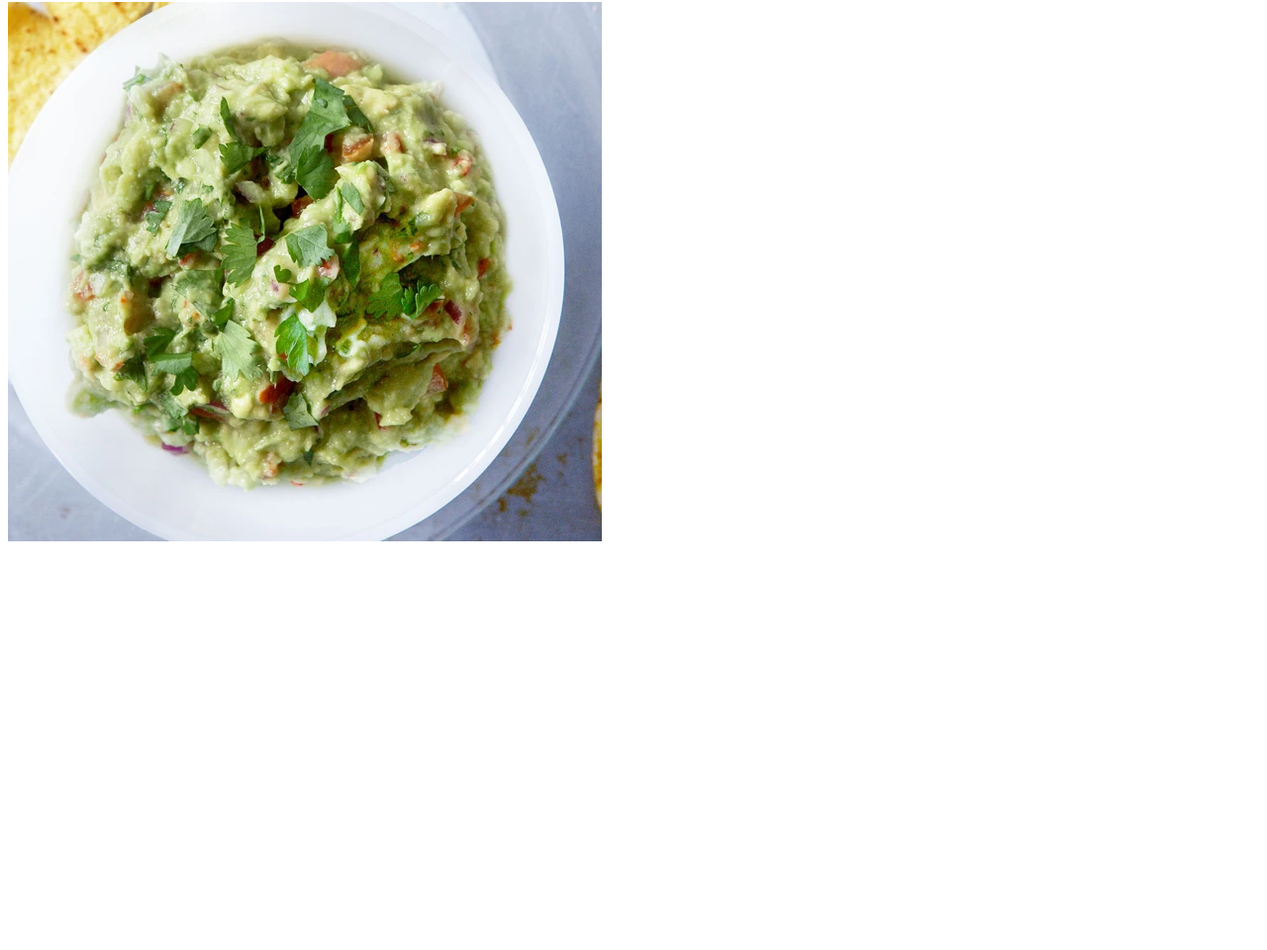
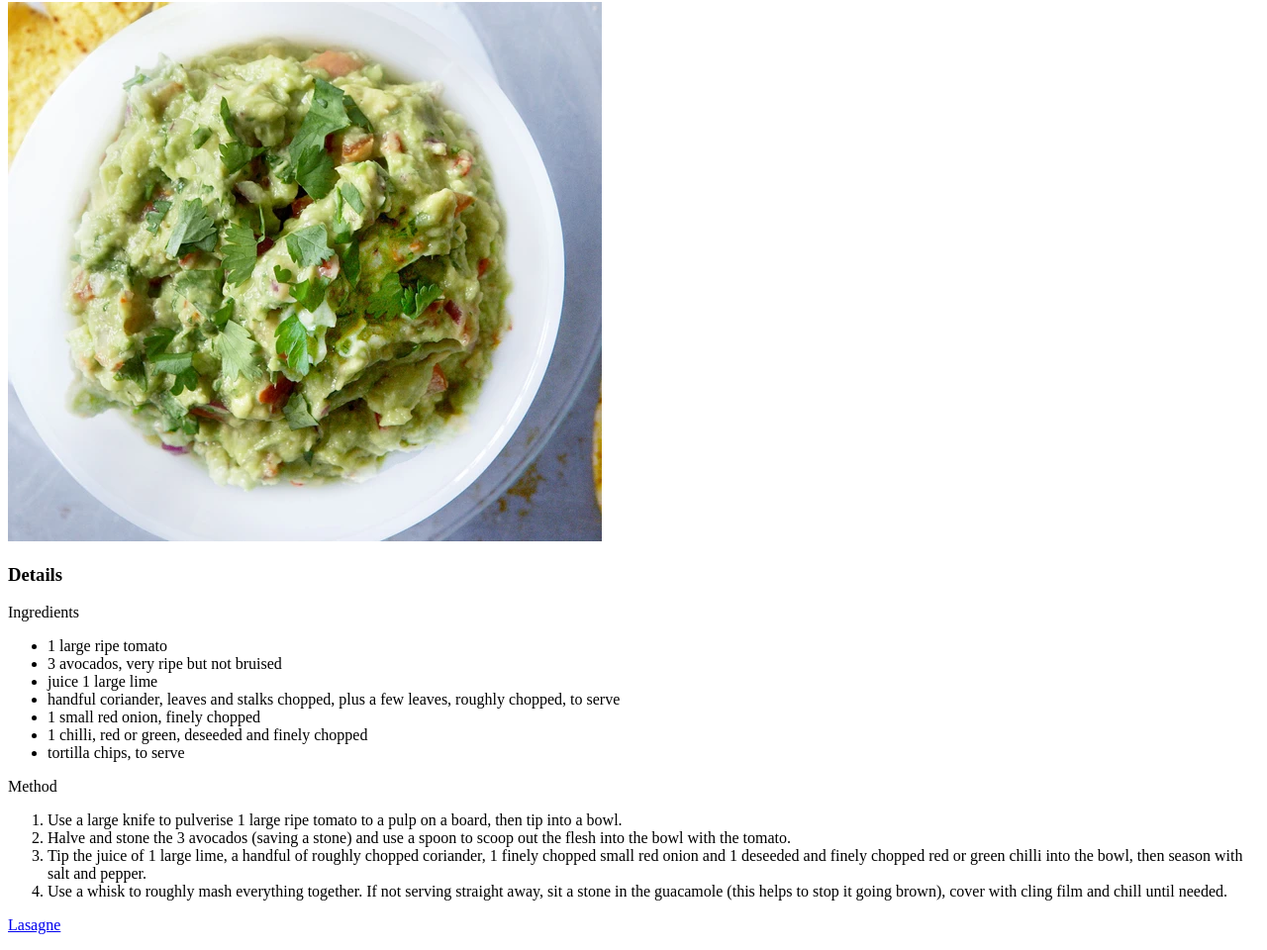
Before and after one commit to toedsocks/odin-recipes, a plain HTML site: page recipes/recipes.html in a window 1280 px wide. Shown: the part 78-1038 px from the top of the page at 99% size. Before the commit the page ends 800 px from the top, so only its background shows below. Drawn offline with Linux system fonts and the light colour scheme.

Commit message:
Added 2 blank recipe files, put lists into lasagne renamed guac to index

```diff
--- a/recipes/recipes.html
+++ b/recipes/recipes.html
@@ -9,5 +9,29 @@
 <body>
     <h1> GUAC</h1>
     <img src="guac.jpg" Alt ="Guacamole">
+    <h3>Details</h3>
+    <p>Ingredients</p>
+    <p><ul>
+        <li>1 large ripe tomato</li>
+        <li>        3 avocados, very ripe but not bruised</li>
+        <li>        juice 1 large lime</li>
+        <li>        handful coriander, leaves and stalks chopped, plus a few leaves, roughly chopped, to serve</li>
+        <li>        1 small red onion, finely chopped</li>
+        <li>        1 chilli, red or green, deseeded and finely chopped</li>
+        <li>        tortilla chips, to serve</li>
+        </ul>
+    </p>
+    <p>Method
+        <ol>
+
+        <li>    Use a large knife to pulverise 1 large ripe tomato to a pulp on a board, then tip into a bowl.</li>
+
+        <li>    Halve and stone the 3 avocados (saving a stone) and use a spoon to scoop out the flesh into the bowl with the tomato.</li>
+
+        <li>    Tip the juice of 1 large lime, a handful of roughly chopped coriander, 1 finely chopped small red onion and 1 deseeded and finely chopped red or green chilli into the bowl, then season with salt and pepper.</li>
+
+        <li>    Use a whisk to roughly mash everything together. If not serving straight away, sit a stone in the guacamole (this helps to stop it going brown), cover with cling film and chill until needed.</li>
+        </ol></p>
+        <p><a href="./lasagne.html">Lasagne</a></p>
 </body>
 </html>
```
Also changed, not shown: recipes/casserole.html (added), recipes/guac.html (deleted), recipes/index.html (added), recipes/lasagne.html (added).
